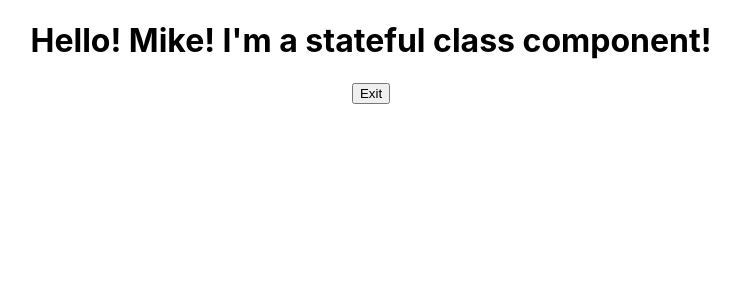
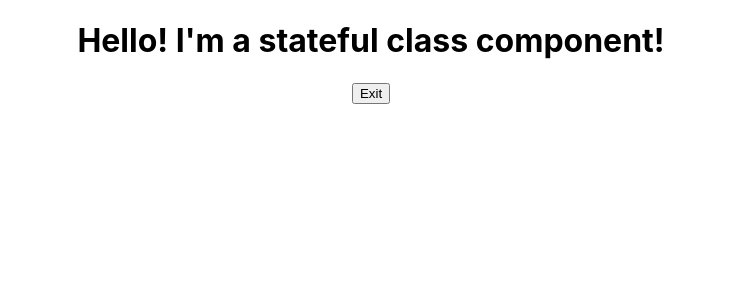
Before and after one commit to bhagyashriyogeshpatil/gitpod-react, a React (Create React App) app in the folder my-app/: page / in a window 1280 px wide. Shown: the top 300 px of the page, without its empty margins (269-1009 px from the left). Built offline with nearby package versions, Linux system fonts and the light colour scheme.

Commit message:
Add handleClick method to update introduction in StatefulGreeting on button click

```diff
--- a/my-app/src/components/StatefulGreeting.js
+++ b/my-app/src/components/StatefulGreeting.js
@@ -10,12 +10,18 @@
         };
     }
 
+    handleClick() {
+        this.setState({
+            introduction: "Goodbye!"
+        });
+        console.log(this.state.introduction);
+    }
 
     render() {
         return (
             <div>
-                <h1>{this.state.introduction} {this.props.name}! {this.props.greeting}</h1>
-                <button>{this.state.buttonText}</button>
+                <h1>{this.state.introduction} {this.props.greeting}</h1>
+                <button onClick={() => this.handleClick()}>{this.state.buttonText}</button>
             </div>
         )
     }
```
